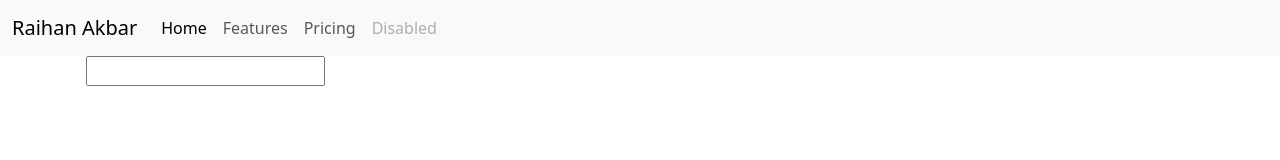
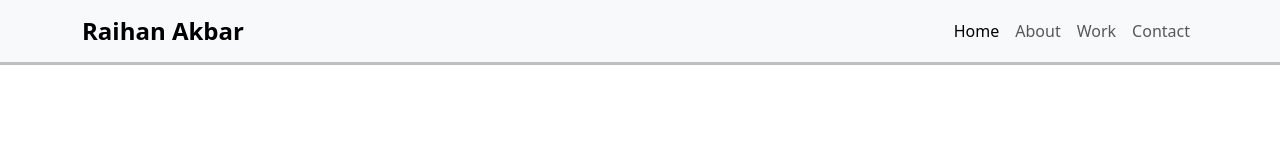
Before and after one commit to Kiw7/TestUpload, a plain HTML site: page index.html in a window 1280 px wide. Drawn offline with nearby package versions, Linux system fonts and the light colour scheme.

Commit message:
add navbar

```diff
--- a/index.html
+++ b/index.html
@@ -13,36 +13,36 @@
 
 <body>
   <nav class="navbar navbar-expand-lg bg-body-tertiary">
-    <div class="container-fluid">
-      <a class="navbar-brand" href="#">Raihan Akbar</a>
+    <div class="container">
+      <a class="navbar-brand fs-4 fw-bold" href="#">Raihan Akbar</a>
       <button class="navbar-toggler" type="button" data-bs-toggle="collapse" data-bs-target="#navbarNav"
         aria-controls="navbarNav" aria-expanded="false" aria-label="Toggle navigation">
         <span class="navbar-toggler-icon"></span>
       </button>
       <div class="collapse navbar-collapse" id="navbarNav">
-        <ul class="navbar-nav">
+        <ul class="navbar-nav ms-auto">
           <li class="nav-item">
             <a class="nav-link active" aria-current="page" href="#">Home</a>
           </li>
           <li class="nav-item">
-            <a class="nav-link" href="#">Features</a>
+            <a class="nav-link" href="#">About</a>
           </li>
           <li class="nav-item">
-            <a class="nav-link" href="#">Pricing</a>
+            <a class="nav-link" href="#">Work</a>
           </li>
           <li class="nav-item">
-            <a class="nav-link disabled">Disabled</a>
+            <a class="nav-link" href="#">Contact</a>
           </li>
         </ul>
       </div>
     </div>
   </nav>
-  <section class="container">
+  <!-- <section class="container">
     <div class="col-4">
       <label for="name"></label>
       <input type="text" id="name" />
     </div>
-  </section>
+  </section> -->
 
   <script src="https://cdn.jsdelivr.net/npm/@popperjs/core@2.11.8/dist/umd/popper.min.js"
     integrity="sha384-I7E8VVD/ismYTF4hNIPjVp/Zjvgyol6VFvRkX/vR+Vc4jQkC+hVqc2pM8ODewa9r"
--- a/style.css
+++ b/style.css
@@ -0,0 +1,3 @@
+.navbar {
+  box-shadow: 0 0 0 3px rgba(0, 0, 0, 0.25);
+}
```
